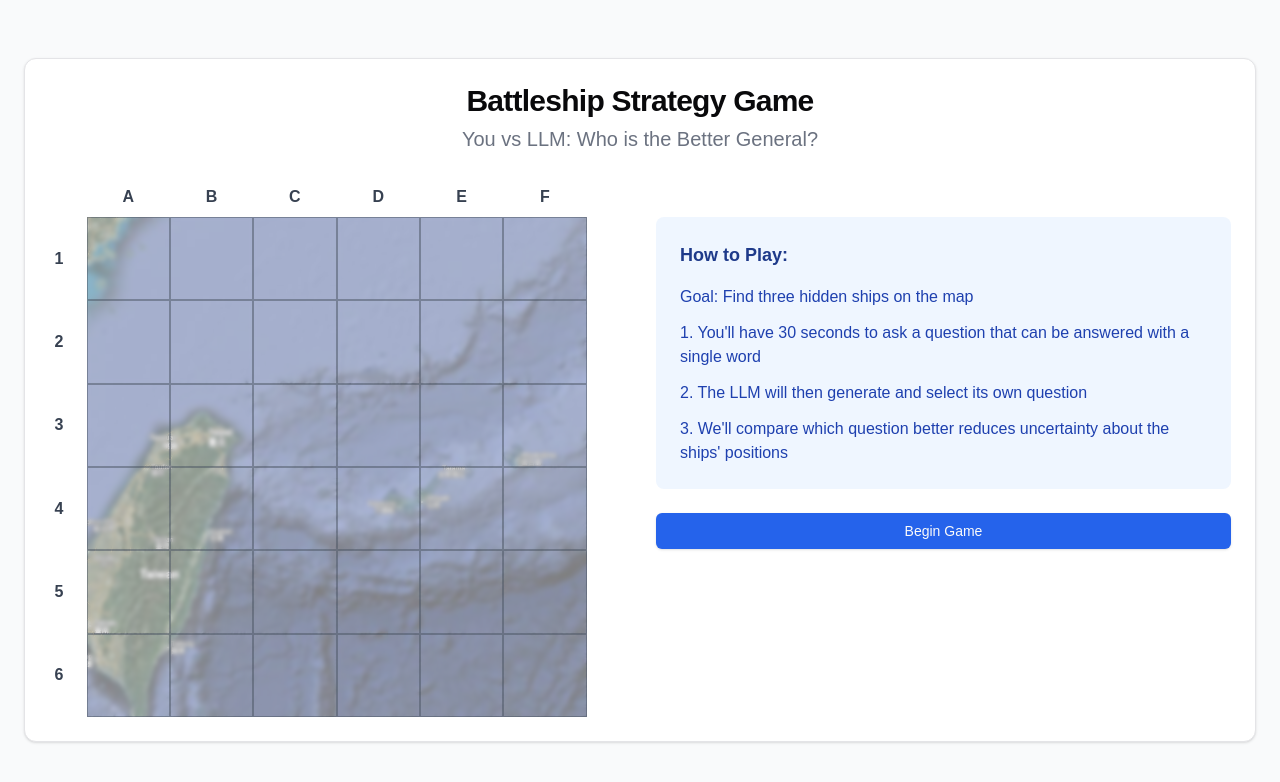
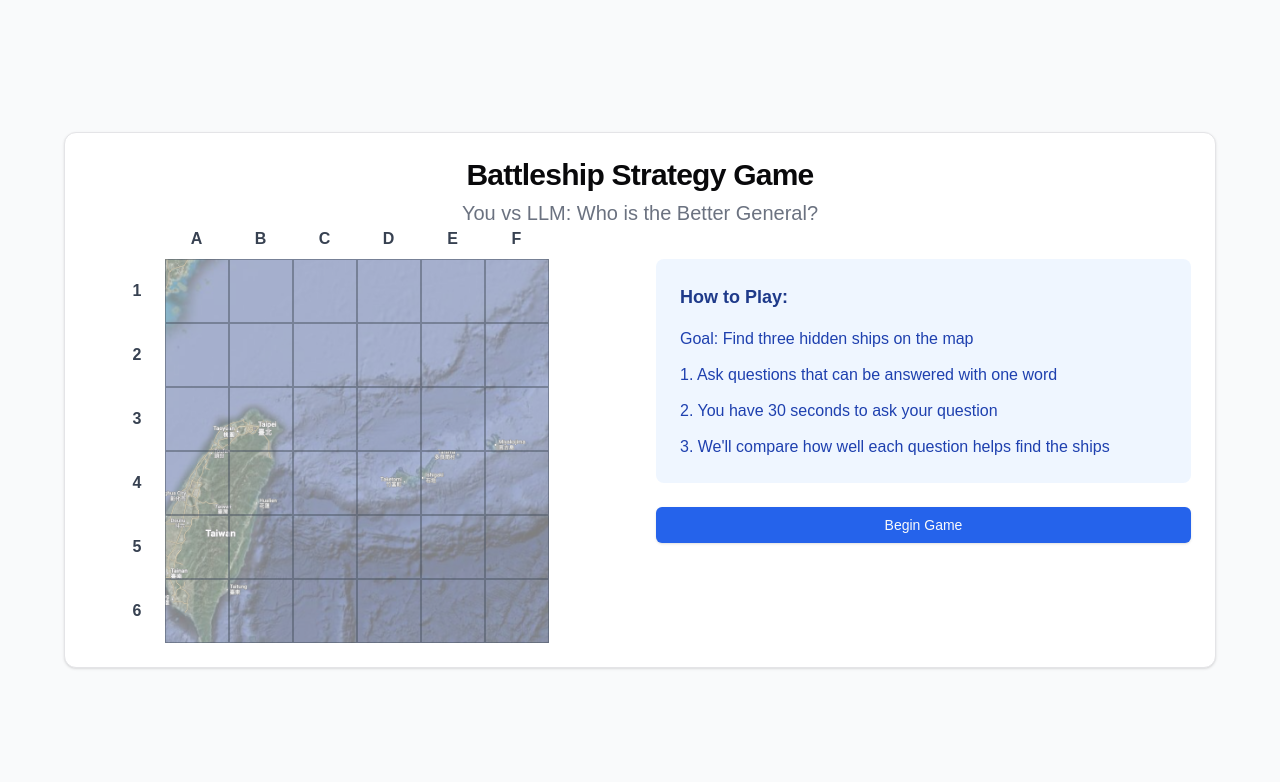
Before and after one commit to jeqcho/caip-sp25-demo, a Next.js app in the folder battleship-frontend/: page / in a window 1280 px wide. Shown: the top 782 px of the page. Built offline with nearby package versions, Linux system fonts and the light colour scheme.

Commit message:
revamped workflow

```diff
--- a/battleship-frontend/app/page.tsx
+++ b/battleship-frontend/app/page.tsx
@@ -1,33 +1,69 @@
 'use client'
 
 import React, { useState, useEffect, useRef } from 'react';
+import Image from 'next/image';
 import { Card, CardHeader, CardTitle, CardContent } from '@/components/ui/card';
 import { Button } from '@/components/ui/button';
 import { Input } from '@/components/ui/input';
 import { Alert, AlertDescription } from '@/components/ui/alert';
-import { Timer, Brain, Target, MessageSquare } from 'lucide-react';
+import { Timer, Brain, Target, MessageSquare, Ship, User, Bot } from 'lucide-react';
 
-const BattleshipBoard = () => {
+const BattleshipGame = () => {
+  // Game state management
   const [gameState, setGameState] = useState('initial');
+  const [showResults, setShowResults] = useState(false);
   const [countdown, setCountdown] = useState(30);
-  const [llmCountdown, setLlmCountdown] = useState(30);
   const [userQuestion, setUserQuestion] = useState('');
-  const [llmGeneratedQuestions, setLlmGeneratedQuestions] = useState(0);
   const [llmQuestion, setLlmQuestion] = useState('');
-  const [results, setResults] = useState({
-    llmUncertaintyReduction: 0,
-    userUncertaintyReduction: 0,
-    llmWins: 0,
-    totalGames: 0
+  const [ships, setShips] = useState([]);
+  const [uncertaintyReduction, setUncertaintyReduction] = useState({
+    user: {
+      percentage: 0,
+      eliminated: 0,
+      total: 20825 // Mathematical: C(36,3) = 36!/(3!(36-3)!) = 7140
+    },
+    llm: {
+      percentage: 0,
+      eliminated: 0,
+      total: 20825
+    }
   });
+  const [answers, setAnswers] = useState({
+    user: '',
+    llm: ''
+  });
+  const [hoveredCell, setHoveredCell] = useState(null);
+
+  // Refs for timer management
   const timerRef = useRef(null);
   const llmTimerRef = useRef(null);
-  const questionCounterRef = useRef(null);
+
+  const generateShipPositions = () => {
+    const newShips = [];
+    const usedPositions = new Set();
+
+    while (newShips.length < 3) {
+      const row = Math.floor(Math.random() * 6);
+      const col = Math.floor(Math.random() * 6);
+      const posKey = `${row}-${col}`;
+
+      if (!usedPositions.has(posKey)) {
+        newShips.push({ row, col });
+        usedPositions.add(posKey);
+      }
+    }
+
+    return newShips;
+  };
 
   const startGame = () => {
+    const newShips = generateShipPositions();
+    setShips(newShips);
     setGameState('userQuestion');
     setCountdown(30);
     startCountdown();
+    // Start LLM "thinking" in background
+    startLlmThinking();
   };
 
   const startCountdown = () => {
@@ -36,9 +72,6 @@ const BattleshipBoard = () => {
       setCountdown(prev => {
         if (prev <= 1) {
           clearInterval(timerRef.current);
-          if (gameState === 'userQuestion') {
-            startLlmThinking();
-          }
           return 0;
         }
         return prev - 1;
@@ -47,61 +80,137 @@ const BattleshipBoard = () => {
   };
 
   const startLlmThinking = () => {
-    setGameState('llmThinking');
-    setLlmCountdown(30);
-    setLlmGeneratedQuestions(0);
-
-    if (llmTimerRef.current) clearInterval(llmTimerRef.current);
-    llmTimerRef.current = setInterval(() => {
-      setLlmCountdown(prev => {
-        if (prev <= 1) {
-          clearInterval(llmTimerRef.current);
-          return 0;
+    // Simulate LLM thinking in background
+    setTimeout(() => {
+      setLlmQuestion("Are there any ships in row 1?");
+      setUncertaintyReduction(prev => ({
+        ...prev,
+        llm: {
+          percentage: 45.8,
+          eliminated: 9538,
+          total: prev.llm.total
         }
-        return prev - 1;
-      });
-    }, 1000);
-
-    if (questionCounterRef.current) clearInterval(questionCounterRef.current);
-    questionCounterRef.current = setInterval(() => {
-      setLlmGeneratedQuestions(prev => {
-        if (prev >= 2000) {
-          clearInterval(questionCounterRef.current);
-          clearInterval(llmTimerRef.current);
-          setTimeout(showResults, 2000);
-          return prev;
-        }
-        return prev + Math.floor(Math.random() * 20) + 1;
-      });
-    }, 100);
-  };
-
-  const showResults = () => {
-    setGameState('results');
-    setLlmQuestion("Is there a ship in quadrant A1?");
-    setResults({
-      llmUncertaintyReduction: 45.8,
-      userUncertaintyReduction: 23.4,
-      llmWins: 7,
-      totalGames: 10
-    });
+      }));
+      setAnswers(prev => ({
+        ...prev,
+        llm: "Yes"
+      }));
+    }, 5000); // Simulate 5-second API call
   };
 
   const handleQuestionSubmit = (e) => {
     e.preventDefault();
     if (userQuestion.trim()) {
-      startLlmThinking();
+      clearInterval(timerRef.current);
+      // Simulate calculating uncertainty reduction
+      setUncertaintyReduction(prev => ({
+        ...prev,
+        user: {
+          percentage: 23.4,
+          eliminated: 4873,
+          total: prev.user.total
+        }
+      }));
+      setAnswers(prev => ({
+        ...prev,
+        user: "No"
+      }));
+      setGameState('results');
+      setShowResults(false);
     }
   };
 
+  // Cleanup timers on unmount
   useEffect(() => {
     return () => {
       if (timerRef.current) clearInterval(timerRef.current);
       if (llmTimerRef.current) clearInterval(llmTimerRef.current);
-      if (questionCounterRef.current) clearInterval(questionCounterRef.current);
     };
   }, []);
 
+  // Game board rendering
+  const renderGameBoard = () => {
+    return (
+      <div className="relative w-96 h-96">
+        {/* Map background */}
+        <div className="absolute inset-0">
+          <Image
+            src="/maps/taiwan.png"
+            alt="Taiwan Map"
+            width={500}
+            height={500}
+            className="w-full h-full object-cover opacity-50"
+          />
+        </div>
+
+        {/* Grid overlay */}
+        <div className="absolute inset-0">
+          {/* Column labels (A-F) */}
+          <div className="absolute -top-8 left-0 right-0 grid grid-cols-6 w-full">
+            {['A', 'B', 'C', 'D', 'E', 'F'].map((letter) => (
+              <div key={letter} className="flex justify-center font-semibold text-gray-700">
+                {letter}
+              </div>
+            ))}
+          </div>
+
+          {/* Row labels (1-6) */}
+          <div className="absolute -left-8 top-0 h-full flex flex-col">
+            {[1, 2, 3, 4, 5, 6].map((number) => (
+              <div key={number} className="flex items-center justify-end h-1/6 pr-2 font-semibold text-gray-700">
+                {number}
+              </div>
+            ))}
+          </div>
+
+          {/* Grid cells */}
+          <div className="h-full grid grid-cols-6 grid-rows-6">
+            {Array(36).fill(null).map((_, index) => {
+              const row = Math.floor(index / 6);
+              const col = index % 6;
+              const hasShip = gameState === 'results' && showResults && ships.some(ship => ship.row === row && ship.col === col);
+
+              return (
+                <div
+                  key={index}
+                  className={`border border-gray-600/50 transition-colors duration-200 relative
+                    ${hoveredCell === index ? 'bg-white/20' : ''}`}
+                  onMouseEnter={() => setHoveredCell(index)}
+                  onMouseLeave={() => setHoveredCell(null)}
+                >
+                  {hasShip && (
+                    <div className="absolute inset-0 flex items-center justify-center">
+                      <Ship className="w-6 h-6 text-red-500" />
+                    </div>
+                  )}
+                </div>
+              );
+            })}
+          </div>
+        </div>
+      </div>
+    );
+  };
+
+  const renderUncertaintyBar = (stats, color, animate = false) => (
+    <div className="space-y-2">
+      <div className="flex justify-between text-sm text-gray-600">
+        <span>Scenarios eliminated: {stats.eliminated.toLocaleString()}</span>
+        <span>Total scenarios: {stats.total.toLocaleString()}</span>
+      </div>
+      <div className="w-full h-4 bg-gray-200 rounded-full overflow-hidden">
+        <div
+          className={`h-full ${color}`}
+          style={{
+            width: animate ? '0%' : `${stats.percentage}%`,
+            transition: animate ? 'width 1s ease-out' : 'none'
+          }}
+        />
+      </div>
+    </div>
+  );
+
+  // Game controls rendering based on state
   const renderGameControls = () => {
     switch (gameState) {
       case 'initial':
@@ -111,9 +220,9 @@ const BattleshipBoard = () => {
               <h3 className="font-semibold text-lg text-blue-900">How to Play:</h3>
               <div className="space-y-3 text-blue-800">
                 <p>Goal: Find three hidden ships on the map</p>
-                <p>1. You'll have 30 seconds to ask a question that can be answered with a single word</p>
-                <p>2. The LLM will then generate and select its own question</p>
-                <p>3. We'll compare which question better reduces uncertainty about the ships' positions</p>
+                <p>1. Ask questions that can be answered with one word</p>
+                <p>2. You have 30 seconds to ask your question</p>
+                <p>3. We'll compare how well each question helps find the ships</p>
               </div>
             </div>
             <Button
@@ -152,63 +261,80 @@ const BattleshipBoard = () => {
           </div>
         );
 
-      case 'llmThinking':
+      case 'results':
+        const showLLMResults = llmQuestion && answers.llm;
+
         return (
+          <div className="space-y-6">
             <div className="space-y-4">
-            {userQuestion && (
+              <Alert className="flex flex-col gap-2">
+                <div className="flex items-center gap-2 w-full">
+                  <User className="h-4 w-4" />
+                  <AlertDescription className="flex-1">
+                    Your question: "{userQuestion}"
+                  </AlertDescription>
+                </div>
+                {showResults && <AlertDescription>Answer: {answers.user}</AlertDescription>}
+                {showResults && (
+                  <>
+                    {renderUncertaintyBar(uncertaintyReduction.user, 'bg-blue-500', !showResults)}
+                  </>
+                )}
+              </Alert>
+            </div>
+
+            {showLLMResults ? (
+              <div className="space-y-4">
+                <Alert className="flex flex-col gap-2">
+                  <div className="flex items-center gap-2 w-full">
+                    <Bot className="h-4 w-4" />
+                    <AlertDescription className="flex-1">
+                      LLM's question: "{llmQuestion}"
+                    </AlertDescription>
+                  </div>
+                  {showResults && <AlertDescription>Answer: {answers.llm}</AlertDescription>}
+                  {showResults && (
+                    <>
+                      {renderUncertaintyBar(uncertaintyReduction.llm, 'bg-green-500', !showResults)}
+                    </>
+                  )}
+                </Alert>
+              </div>
+            ) : (
               <Alert className="flex items-center gap-2">
-                <MessageSquare className="h-4 w-4" />
+                <Bot className="h-4 w-4" />
                 <AlertDescription>
-                  Your question: "{userQuestion}"
+                  LLM is analyzing the board...
                 </AlertDescription>
               </Alert>
             )}
-            <Alert className="flex items-center gap-2">
-              <Timer className="h-4 w-4" />
-              <AlertDescription>
-                LLM time remaining: {llmCountdown} seconds
-              </AlertDescription>
-            </Alert>
-            <Alert className="flex items-center gap-2">
-              <Brain className="h-4 w-4" />
-              <AlertDescription>
-                {llmGeneratedQuestions < 2000 ? (
-                  `The LLM has generated ${llmGeneratedQuestions} questions...`
-                ) : (
-                  "The LLM is selecting the best question..."
+
+            {showLLMResults && !showResults && (
+              <Button
+                onClick={() => {
+                  setShowResults(true);
+                  // Trigger animation after a short delay
+                  setTimeout(() => {
+                    const bars = document.querySelectorAll('.uncertainty-bar');
+                    bars.forEach(bar => {
+                      bar.style.width = bar.dataset.targetWidth;
+                    });
+                  }, 100);
+                }}
+                className="w-full bg-blue-600 hover:bg-blue-700"
+              >
+                Reveal Results
+              </Button>
             )}
-              </AlertDescription>
-            </Alert>
-          </div>
-        );
 
-      case 'results':
-        return (
-          <div className="space-y-4">
-            {userQuestion && (
-              <Alert className="flex items-center gap-2">
-                <MessageSquare className="h-4 w-4" />
-                <AlertDescription>
-                  Your question: "{userQuestion}"
-                </AlertDescription>
-              </Alert>
-            )}
-            <Alert className="flex items-start gap-2">
-              <Target className="h-4 w-4 mt-1" />
-              <AlertDescription className="space-y-2">
-                <p className="font-medium">The LLM chose the following question after generating {llmGeneratedQuestions} possibilities:</p>
-                <p className="text-blue-600">{llmQuestion}</p>
-                <p>This question will eliminate uncertainty by {results.llmUncertaintyReduction}%</p>
-                <p>Your question only eliminates uncertainty by {results.userUncertaintyReduction}%</p>
-                <p>The LLM found all three battleships faster than you in {results.llmWins} out of {results.totalGames} times</p>
-              </AlertDescription>
-            </Alert>
+            {showResults && (
               <Button
                 onClick={startGame}
                 className="w-full bg-blue-600 hover:bg-blue-700"
               >
-              Reset Board
+                Play Again
               </Button>
+            )}
           </div>
         );
     }
@@ -216,61 +342,18 @@ const BattleshipBoard = () => {
 
   return (
     <div className="flex items-center justify-center w-full min-h-screen bg-gray-50 p-6">
-      <Card className="w-full max-w-7xl mx-auto">
+      <Card className="w-full max-w-6xl mx-auto">
         <CardHeader className="text-center pb-8">
           <CardTitle className="text-3xl font-bold">Battleship Strategy Game</CardTitle>
           <p className="text-gray-500 text-xl mt-2">You vs LLM: Who is the Better General?</p>
         </CardHeader>
-        <CardContent className="pt-8">
-          <div className="grid grid-cols-12 gap-8">
-            {/* Left side - Map */}
-            <div className="col-span-6 flex justify-center">
-              <div className="relative">
-                {/* Column labels (A-F) */}
-                <div className="absolute -top-8 left-0 right-0 grid grid-cols-6 w-[500px]">
-                  {['A', 'B', 'C', 'D', 'E', 'F'].map((letter) => (
-                    <div key={letter} className="flex justify-center font-semibold text-gray-700">
-                      {letter}
+        <CardContent>
+          <div className="grid grid-cols-1 md:grid-cols-2 gap-8">
+            <div className="flex justify-center items-start">
+              {renderGameBoard()}
             </div>
-                  ))}
-                </div>
-
-                {/* Row labels (1-6) */}
-                <div className="absolute -left-8 top-0 h-[500px] flex flex-col">
-                  {[1, 2, 3, 4, 5, 6].map((number) => (
-                    <div key={number} className="flex items-center justify-end h-[calc(500px/6)] pr-2 font-semibold text-gray-700">
-                      {number}
-                    </div>
-                  ))}
-                </div>
-
-                <div className="relative w-[500px] h-[500px]">
-                  <div className="absolute inset-0">
-                    <img
-                      src="/maps/taiwan.png"
-                      alt="Taiwan Map"
-                      className="w-full h-full object-cover opacity-50"
-                    />
-                  </div>
-                  <div className="absolute inset-0 grid grid-cols-6 grid-rows-6">
-                    {Array(6).fill(0).map((_, x) => (
-                      Array(6).fill(0).map((_, y) => (
-                        <div
-                          key={`${x}-${y}`}
-                          className="border border-gray-600/50 backdrop-blur-[2px] hover:bg-white/20 transition-colors"
-                        />
-                      ))
-                    ))}
-                  </div>
-                </div>
-              </div>
-            </div>
-
-            {/* Right side - Game controls and logs */}
-            <div className="col-span-6 flex items-start">
-              <div className="w-full">
+            <div className="flex-1">
               {renderGameControls()}
-              </div>
             </div>
           </div>
         </CardContent>
@@ -279,4 +362,4 @@ const BattleshipBoard = () => {
   );
 };
 
-export default BattleshipBoard;
+export default BattleshipGame;
```
Lines whose indentation alone changed are shown as unchanged.
